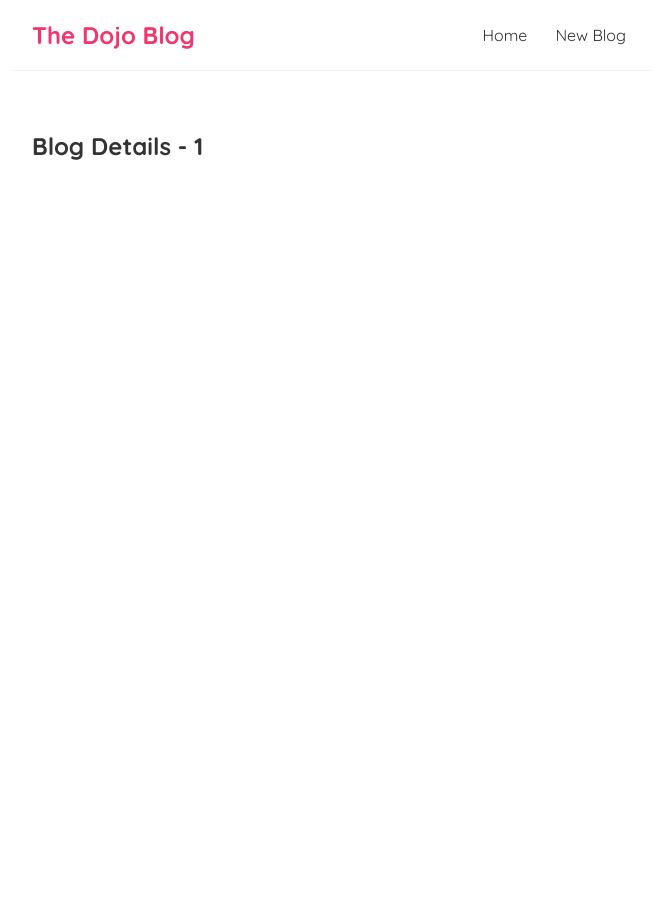
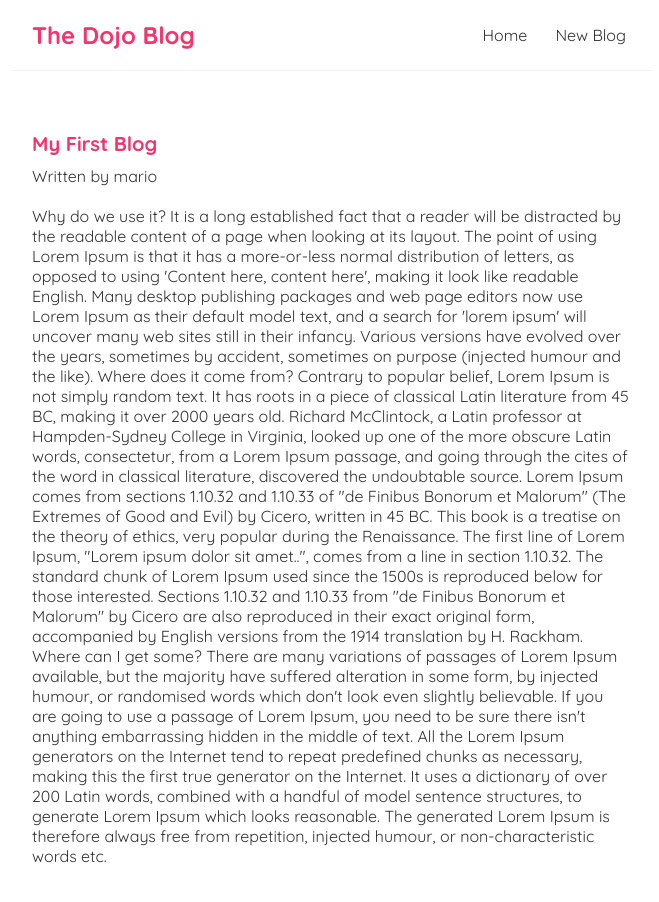
Before and after one commit to ironmarcus/React-tutorial, a React (Create React App) app: page /blogs/1 in a window 1280 px wide. Shown: the top 902 px of the page, without its empty margins (308-967 px from the left). Before the commit the page ends 800 px from the top, so only its background shows below. Built offline with nearby package versions, Linux system fonts and the light colour scheme; data requests are answered from the project's data file.

Commit message:
Lesson 27: Adding controlled inputs for forms

```diff
--- a/src/BlogDetails.js
+++ b/src/BlogDetails.js
@@ -1,10 +1,20 @@
 import { useParams } from "react-router-dom";
+import useFetch from "./useFetch";
 
 const BlogDetails = () => {
     const { id } = useParams()
+    const { data: blog, error, isPending } = useFetch('http://localhost:8000/blogs/' + id)
     return (
         <div className="blog-details">
-            <h2>Blog Details - { id } </h2>
+            { isPending && <div>Loading...</div>}
+            { error && <div>{ error }</div>}
+            { blog && (
+                <article>
+                    <h2> { blog.title }</h2>
+                    <p> Written by { blog.author} </p>
+                    <div> { blog.body } </div>
+                </article>
+            )}
         </div>
      );
 }
--- a/src/Create.js
+++ b/src/Create.js
@@ -1,7 +1,36 @@
+import { useSate } from "react";
+
 const Create = () => {
+    const [title, setTitle] = useState('');
+    const [body, setBody] = useState('');
+    const [author, setAuthor] = useState('mario');
     return (
         <div className="create">
             <h2>Add a New Blog</h2>
+            <form>
+                <label>Blog title:</label>
+                <input
+                type="text"
+                required
+                value={title}
+                onChange={(e) => setTitle(e.target.value)}
+                />
+                <label>Blog body:</label>
+                <textarea
+                required
+                value={body}
+                onChange={(e) => setBody(e.target.value)}
+                ></textarea>
+                <label>Blog author:</label>
+                <select
+                value={author}
+                onChange={(e) => setAuthor(e.target.value)}
+                >
+                <option value="mario">mario</option>
+                <option value="yoshi">yoshi</option>
+                </select>
+                <button>Add Blog</button>
+            </form>
         </div>
      );
 }
--- a/src/index.css
+++ b/src/index.css
@@ -36,3 +36,30 @@
 .blog-preview a{
   text-decoration: none;
 }
+/* blog previews / list */
+.blog-preview {
+  padding: 10px 16px;
+  margin: 20px 0;
+  border-bottom: 1px solid #fafafa;
+}
+.blog-preview:hover {
+  box-shadow: 1px 3px 5px rgba(0,0,0,0.1);
+}
+.blog-preview h2 {
+  font-size: 20px;
+  color: #f1356d;
+  margin-bottom: 8px;
+}
+.blog-preview a{
+  text-decoration: none;
+}
+
+/* blog details page */
+.blog-details h2 {
+  font-size: 20px;
+  color: #f1356d;
+  margin-bottom: 10px;
+}
+.blog-details div {
+  margin: 20px 0;
+}
```
